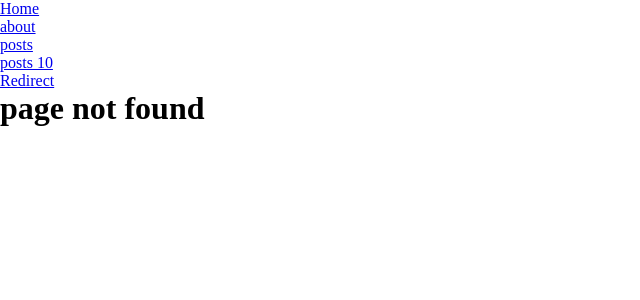
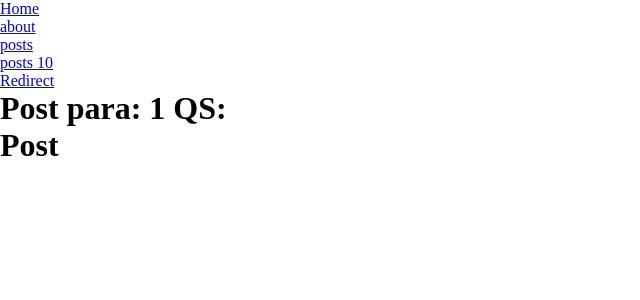
Before and after one commit to p4kz/udemy-react, a React (Vite) app in the folder react-router-dom/: page /posts/1 in a window 1280 px wide. Before the commit this address had no page. Shown: the top 300 px of the page, without its empty margins (0-640 px from the left). Built offline with nearby package versions, Linux system fonts and the light colour scheme.

Commit message:
intro outlet - react router dom

```diff
--- a/react-router-dom/src/components/Post/index.tsx
+++ b/react-router-dom/src/components/Post/index.tsx
@@ -1,15 +1,10 @@
 
-import { useParams, useSearchParams } from 'react-router-dom'
 import './styles.css'
 
 export const Post = () => {
-  const params = useParams()
-  const { id } = params
-  const [qs] = useSearchParams()
-
   return (
     <div>
-      <h1>Post {`para: ${id}`} {`QS: ${qs}`}</h1>
+      <h1>Post</h1>
     </div>
   )
 }
--- /dev/null
+++ b/react-router-dom/src/components/Posts/index.tsx
@@ -0,0 +1,16 @@
+
+import { Outlet, useParams, useSearchParams } from 'react-router-dom'
+import './styles.css'
+
+export const Posts = () => {
+  const params = useParams()
+  const { id } = params
+  const [qs] = useSearchParams()
+
+  return (
+    <div>
+      <h1>Post {`para: ${id}`} {`QS: ${qs}`}</h1>
+      <Outlet />
+    </div>
+  )
+}
--- a/react-router-dom/src/main.tsx
+++ b/react-router-dom/src/main.tsx
@@ -6,9 +6,10 @@ import './styles/global.css'
 import { BrowserRouter, Routes, Route } from 'react-router-dom'
 import { About } from './components/About'
 import { Menu } from './components/Menu'
-import { Post } from './components/Post'
 import { Redirect } from './components/Redirect'
 import { NotFound } from './components/NotFound'
+import { Posts } from './components/Posts'
+import { Post } from './components/Post'
 
 ReactDOM.createRoot(document.getElementById('root') as HTMLElement).render(
   <React.StrictMode>
@@ -17,8 +18,11 @@ ReactDOM.createRoot(document.getElementById('root') as HTMLElement).render(
       <Routes>
         <Route path='/' element={ <Home /> } />
         <Route path='/about' element={ <About /> } />
-        <Route path='/post/:id' element={ <Post /> } />
-        <Route path='/posts' element={ <Post /> } />
+        {/* <Route path='/post/:id' element={ <Post /> } /> */}
+        <Route path='/posts' element={ <Posts /> }>
+           <Route path=':id' element={ <Post />}/>
+        </Route>
+        <Route path='/posts' element={ <Posts /> } />
         <Route path='/redirect' element={ <Redirect /> } />
         <Route path='/*' element={ <NotFound /> } />
       </Routes>
```
Also changed, not shown: react-router-dom/src/components/Posts/styles.css (added).
